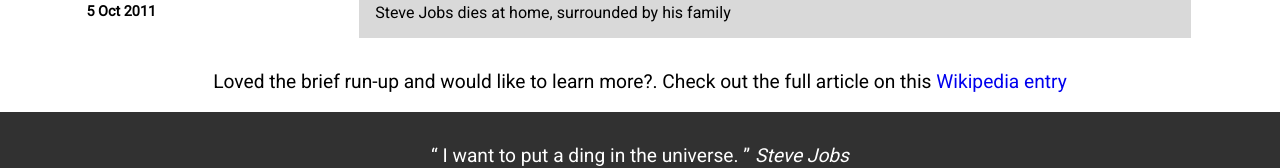
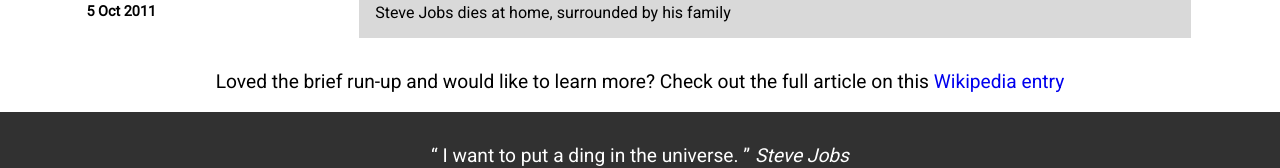
Before and after one commit to byronkimani/Tribute-page, a plain HTML site: page index.html in a window 1280 px wide. Shown: the part 1409-1577 px from the top of the page. Drawn offline with Linux system fonts and the light colour scheme.

Commit message:
Fixed a typo

```diff
--- a/index.html
+++ b/index.html
@@ -90,7 +90,7 @@
 				<div class="event-desc">Steve Jobs dies at home, surrounded by his family</div>
 		</section>
 		<section class="conclusion">
-			<p>Loved the brief run-up and would like to learn more?. Check out the full article on this <a href="https://en.wikipedia.org/wiki/Steve_Jobs">Wikipedia entry</a></p>
+			<p>Loved the brief run-up and would like to learn more? Check out the full article on this <a href="https://en.wikipedia.org/wiki/Steve_Jobs">Wikipedia entry</a></p>
 		</section>
 	</main>
 	<footer class="main-footer">
```
